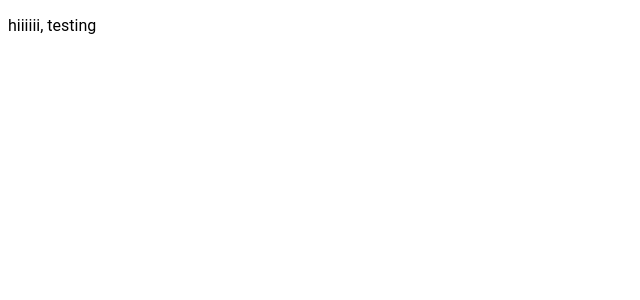
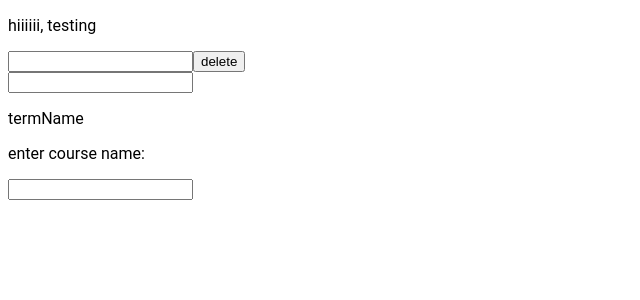
Before and after one commit to dali-lab/wisp24-frontend, a React app: page /test in a window 1280 px wide. Shown: the top 300 px of the page, without its empty margins (0-640 px from the left). Built offline with nearby package versions, Linux system fonts and the light colour scheme; the HTML template or start-up script is replaced by a standard one.

Commit message:
fix capitalization

```diff
--- a/src/components/courseComponent/index.jsx
+++ b/src/components/courseComponent/index.jsx
@@ -1,10 +1,9 @@
 /* eslint-disable import/no-cycle */
 /* eslint-disable no-unused-vars */
 import React, { useState, useEffect } from 'react';
-import termComponent from '../termComponent';
 
 // course component
-const courseComponent = (props) => {
+const CourseComponent = (props) => {
   const [name, setName] = useState([]);
   const [distrib, setDistrib] = useState([]);
   const [del, setDel] = useState(false);
@@ -29,4 +28,4 @@ const courseComponent = (props) => {
     </div>
   );
 };
-export default courseComponent;
+export default CourseComponent;
--- a/src/components/termComponent/index.jsx
+++ b/src/components/termComponent/index.jsx
@@ -2,9 +2,9 @@
 /* eslint-disable import/no-named-as-default */
 /* eslint-disable no-unused-vars */
 import React, { useState, useEffect } from 'react';
-import courseComponent from '../courseComponent';
+import CourseComponent from '../courseComponent';
 
-const termComponent = () => {
+const TermComponent = () => {
   const [termName, setTermName] = useState('');
   const [courses, setCourses] = useState([]);
   const [courseID, setCourseID] = useState(0);
@@ -31,7 +31,7 @@ const termComponent = () => {
   if (courses.length === 0) {
     allCourses = Object.entries(courses).map(([id, course]) => {
       return (
-        <courseComponent
+        <CourseComponent
           newCourseName={course.name}
           newCourseDistrib={course.distrib}
           id={courseID}
@@ -52,4 +52,4 @@ const termComponent = () => {
     </div>
   );
 };
-export default termComponent;
+export default TermComponent;
--- a/src/containers/authentication/signOutPanel/component.jsx
+++ b/src/containers/authentication/signOutPanel/component.jsx
@@ -1,14 +1,14 @@
 import React from 'react';
 // import { NavLink } from 'react-router-dom';
-import termComponent from '../../../components/termComponent';
-import courseComponent from '../../../components/courseComponent';
+import TermComponent from '../../../components/termComponent';
+import CourseComponent from '../../../components/courseComponent';
 
 const Test = () => {
   return (
     <div>
       <p>hiiiiii, testing</p>
-      <courseComponent />
-      <termComponent />
+      <CourseComponent />
+      <TermComponent />
     </div>
   );
 };
```
